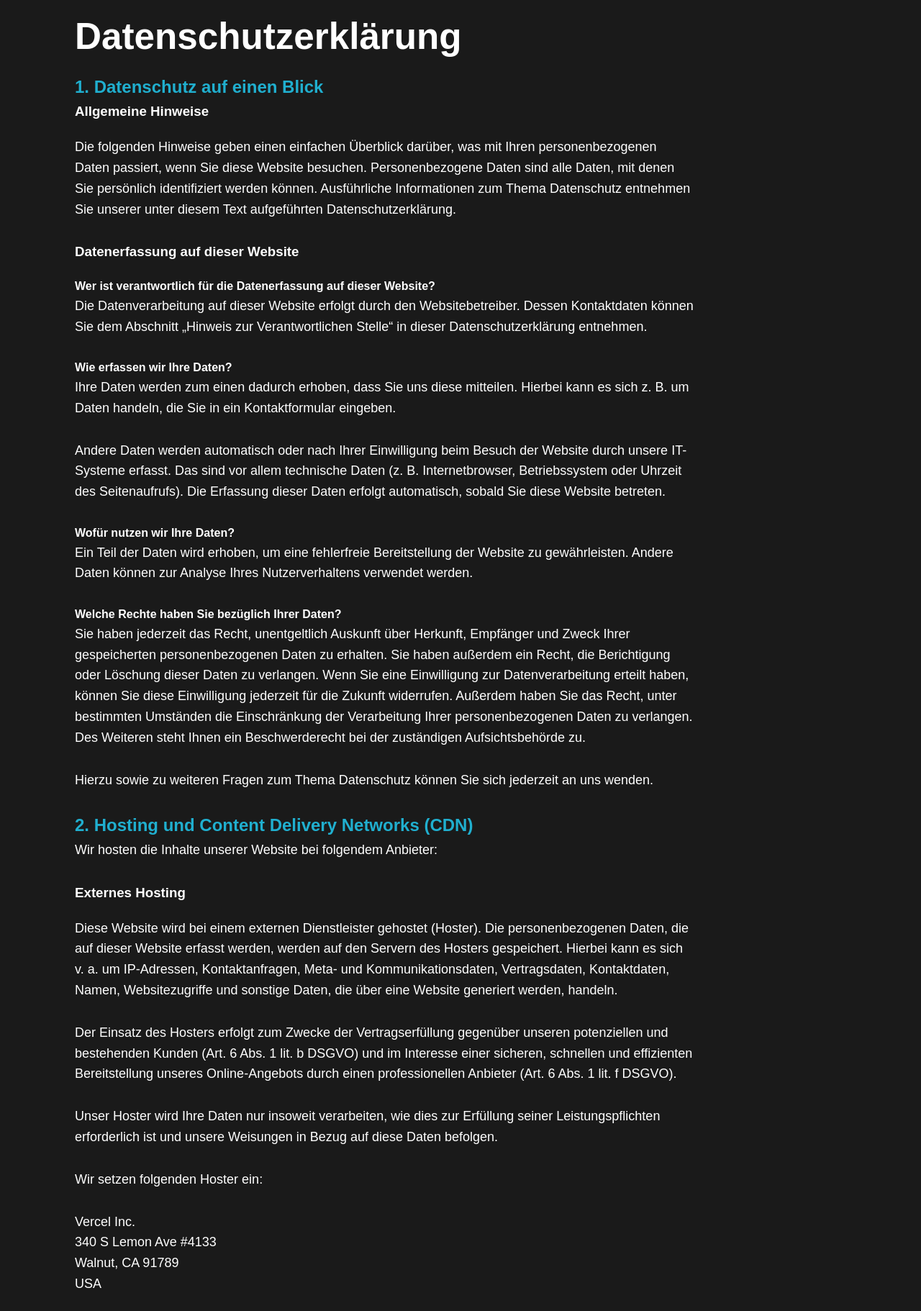
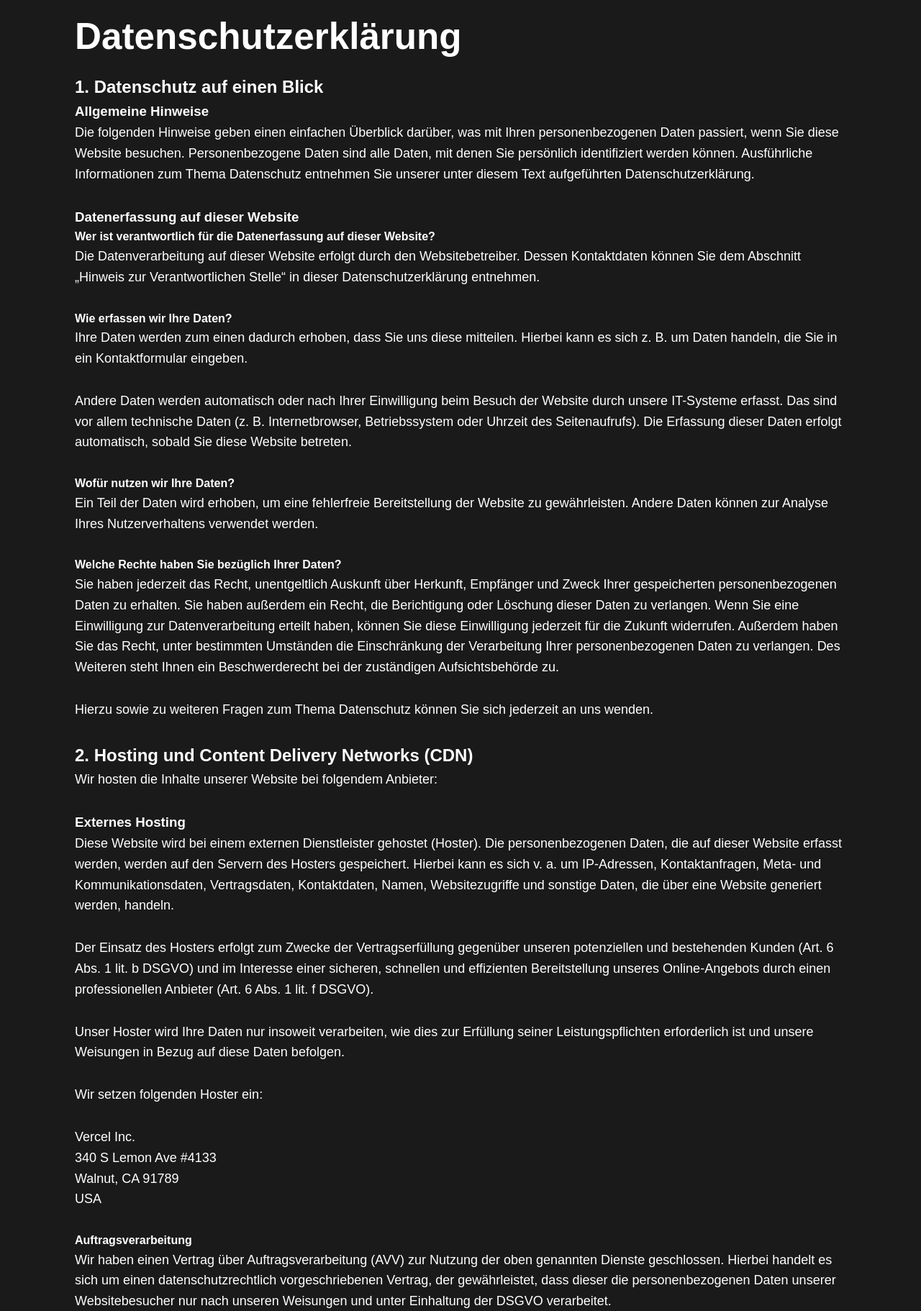
Before and after one commit to 10-o-clock-org/awm_website, a PHP site: page /datenschutz.html in a window 1280 px wide. Shown: the part 98-1920 px from the top of the page at 72% size. Run offline with PHP 8.4, Linux system fonts and the light colour scheme.

Commit message:
Update layout.css

```diff
--- a/assets/style/layout.css
+++ b/assets/style/layout.css
@@ -172,32 +172,6 @@ p {
   width: calc(100% - 20px); /* Zieht den Platz für das Quadrat-Symbol ab */
 }
 
-.container, .content, main {
-  width: 90%;
-  max-width: 100%; /* Entfernt mögliche Breitenbegrenzungen */
-}
-
-article {
-  margin-top: 40px; /* Fügt Abstand oberhalb jedes Artikels hinzu */
-}
-
-/* Spezifisch für den ersten Artikel, falls nötig */
-article:first-of-type {
-  margin-top: 60px; /* Noch mehr Abstand für den ersten Artikel */
-}
-
-/* Optional: Wenn Sie möchten, dass nur der erste Artikel diesen zusätzlichen Abstand hat */
-article:not(:first-of-type) {
-  margin-top: 20px; /* Weniger Abstand für die folgenden Artikel */
-}
-
-h2 {
-  color: #20afcf;
-}
-
-h3 {
-  margin-bottom: 20px; /* Fügt 20px Abstand nach unten für jedes h3 Element hinzu */
-}
 
 .cta-button {
   display: inline-block;
```
